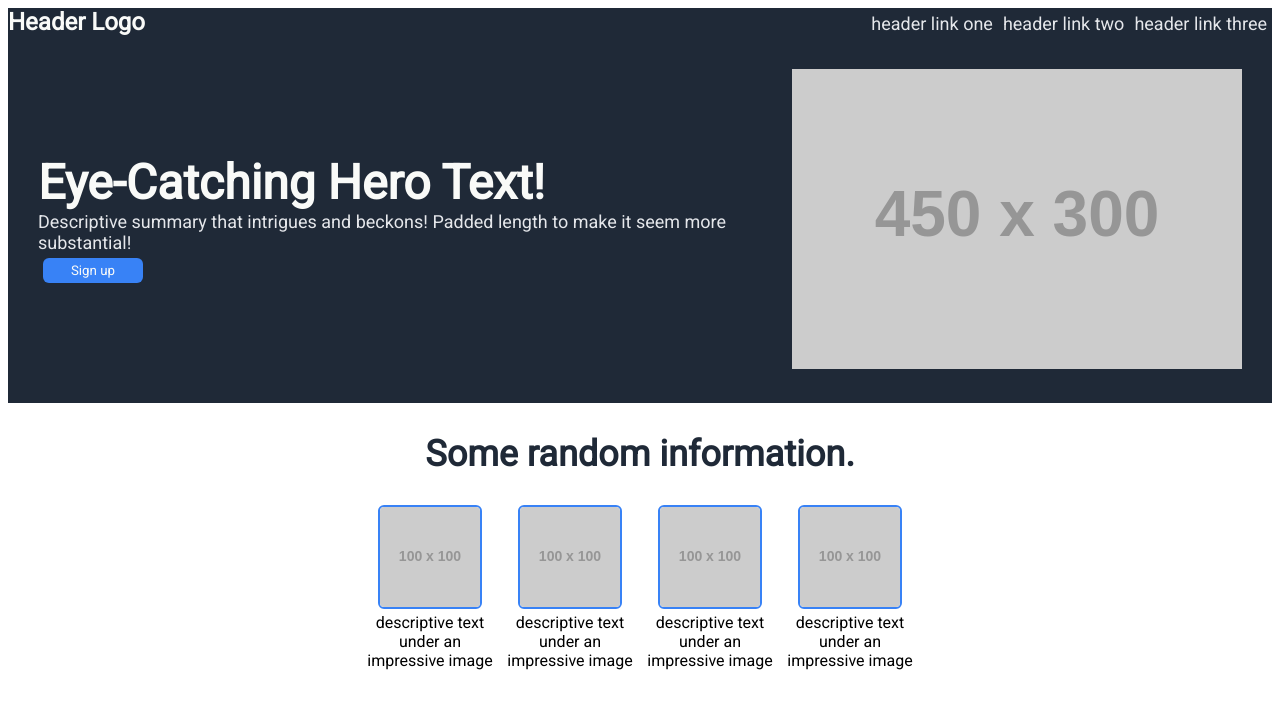
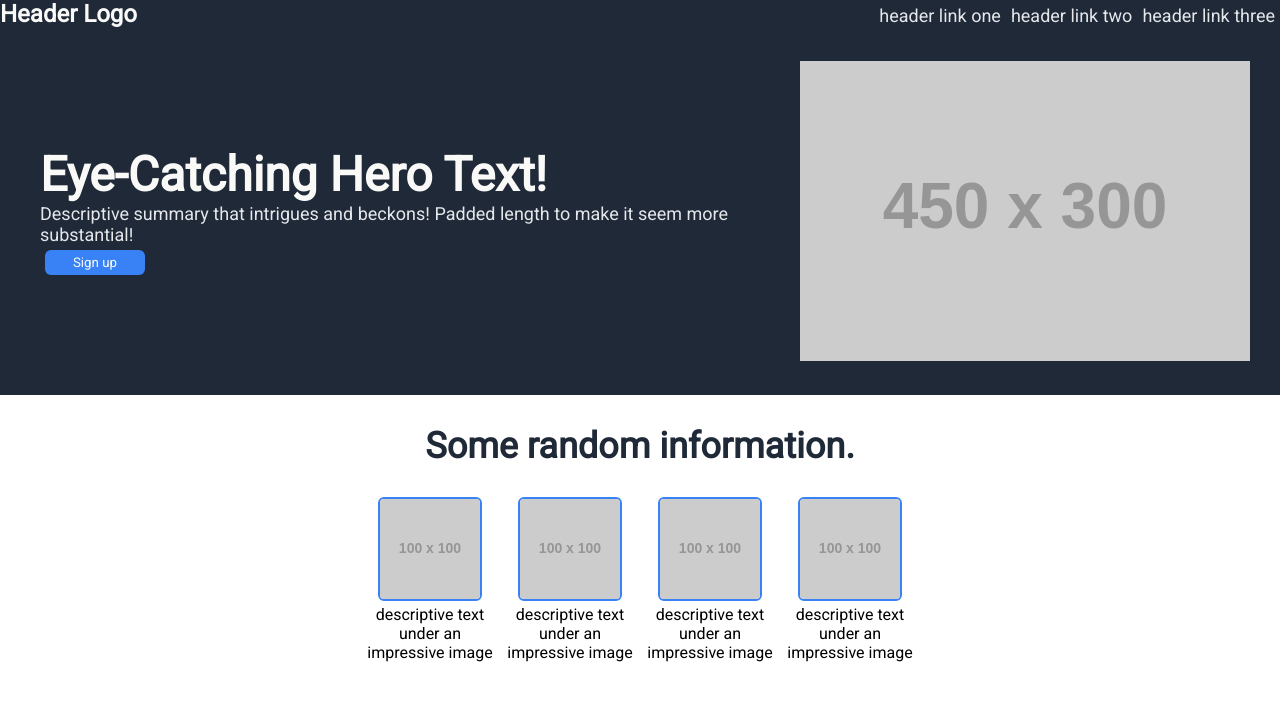
Before and after one commit to NJRFirstOfHisName/flexbox-practice, a plain HTML site: page index.html in a window 1280 px wide. Drawn offline with Linux system fonts and the light colour scheme; placeholder pictures from the web are drawn by us.

Commit message:
Fix background

```diff
--- a/style.css
+++ b/style.css
@@ -1,6 +1,6 @@
 * {
     font-family: 'Roboto', sans-serif;
-    margin: 0px, 20px;
+    margin: 0px
 }
 
 .header, .hero, button {
@@ -38,7 +38,7 @@
     display: flex;
     justify-content: center;
     flex-direction: column;
-    margin: auto;
+    margin: 10px;
 }
 
 .hero-right {
```
